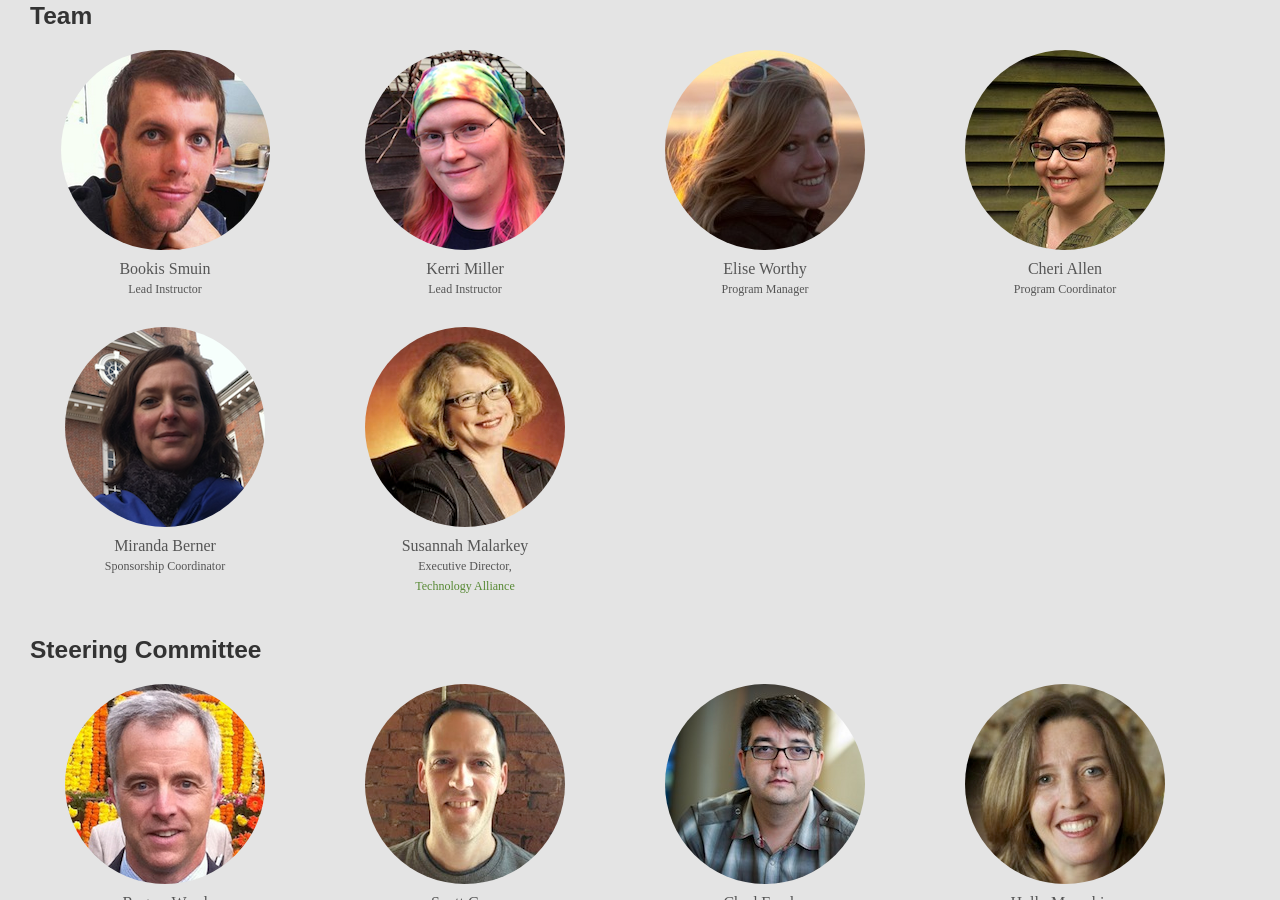
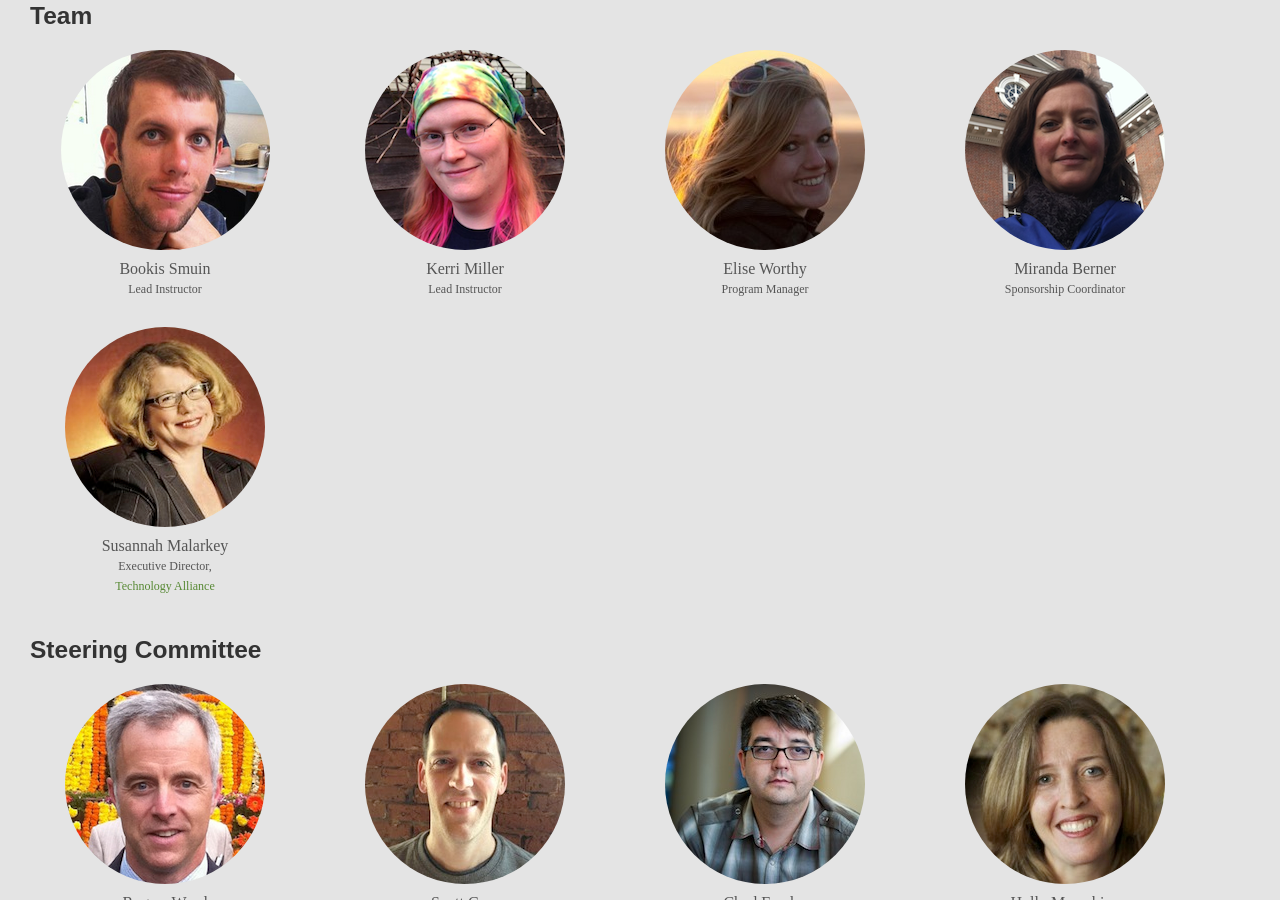
Before and after one commit to Ada-Developers-Academy/adadevelopersacademy.org, a Jekyll site: the page built from about/index.html, in a window 1280 px wide and 900 px high, scrolled down 2225 px. Built offline with Jekyll 4.4.1, drawn with Linux system fonts in a browser that asks for light colours; nearby versions of some CDN libraries.

Commit message:
Update employees.

```diff
--- a/about/index.html
+++ b/about/index.html
@@ -88,13 +88,6 @@ sitemap:
               <div class="caption inner sub">Program Manager</div>
             </div>
           </li>
-          <li class='span3'>
-              <div class="thumbnail">
-                <img class='img-circle' src="/images/headshots/cheri.jpg" />
-                <div class="caption inner">Cheri Allen</div>
-                <div class="caption inner sub">Program Coordinator</div>
-              </div>
-            </li>
          <li class='span3'>
             <div class="thumbnail">
               <img class='img-circle' src="/images/headshots/miranda.png" />
```
